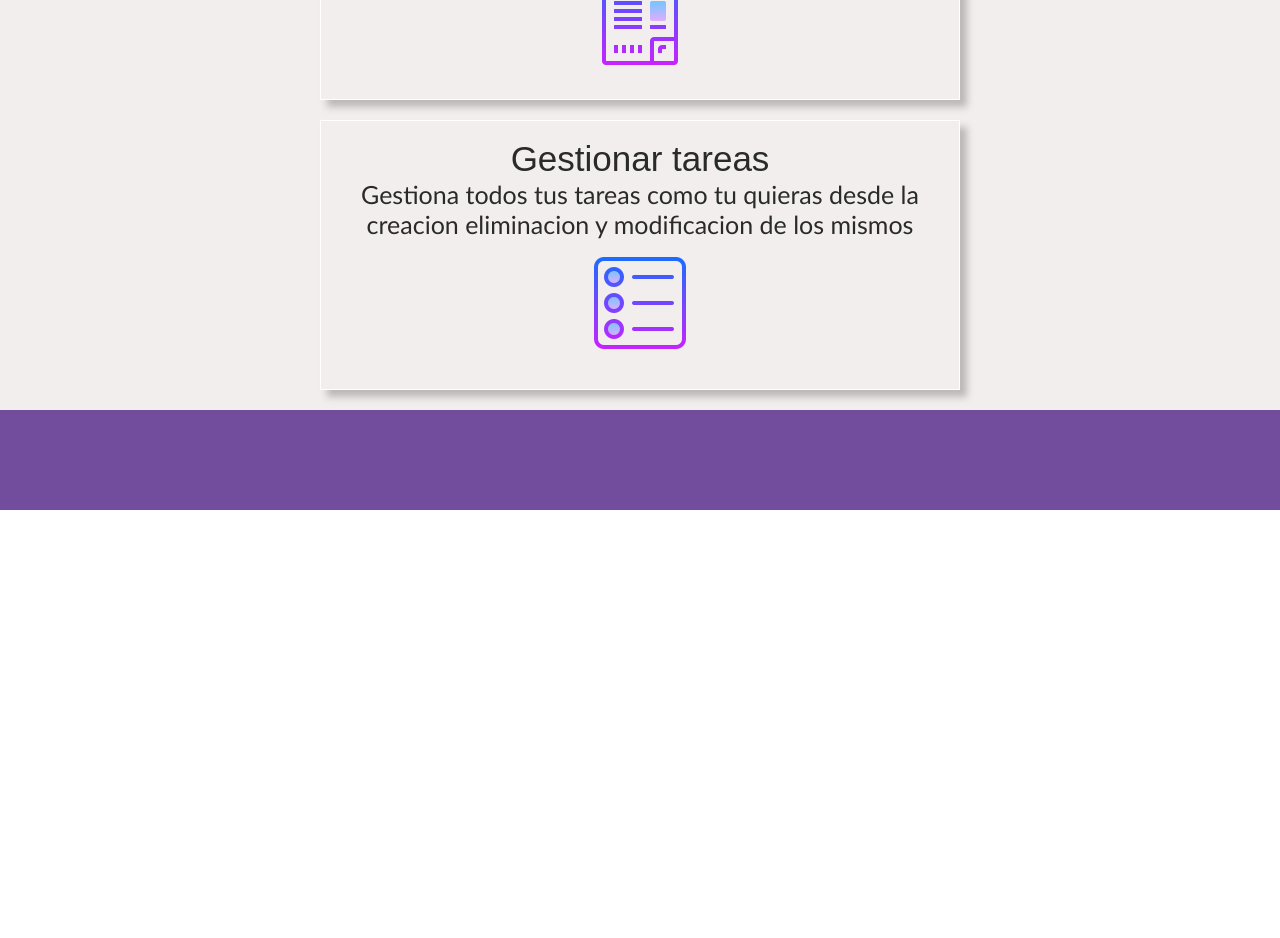
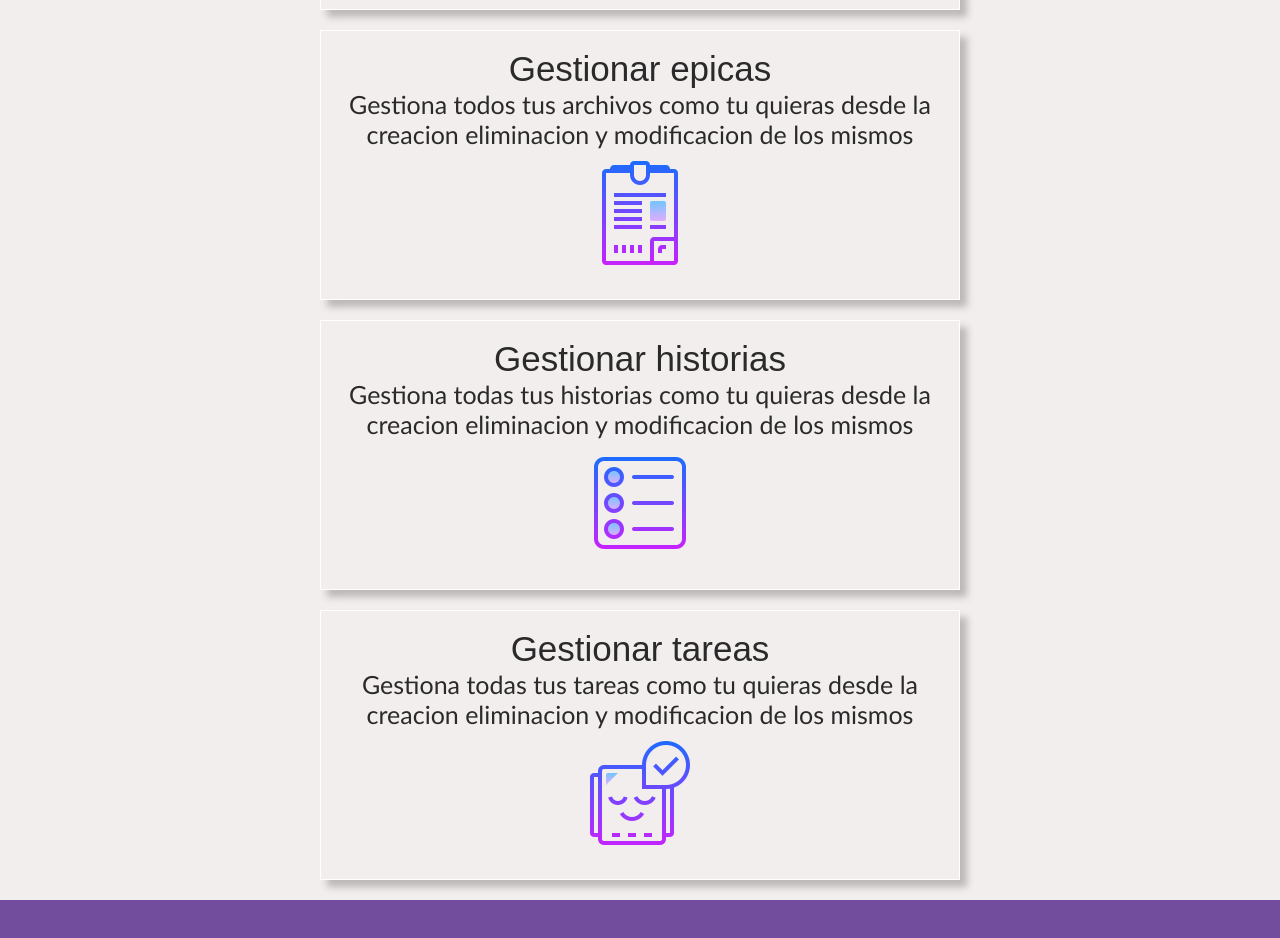
Before and after one commit to facundobrunetti99/Project-final-web, a React (Vite) app: page / in a window 1280 px wide. Shown: the part 460-1398 px from the top of the page. Before the commit the page ends 970 px from the top, so only its background shows below. Built offline with nearby package versions, Linux system fonts and the light colour scheme.

Commit message:
navbar, boxconteiner and dasboard modified

```diff
--- a/src/RouterConfig.jsx
+++ b/src/RouterConfig.jsx
@@ -7,6 +7,7 @@ import Login from "./page/Login";
 import Project from "./page/Project";
 import Dashboard from "../src/page/DashBoard/Dashboard";
 import PublicHome from "./page/PublicHome/PublicHome";
+import Epic from "./page/Epicas/Epic";
 const RouterConfig = ({ isAuthenticated }) => {
   return (
     <Routes>
@@ -15,7 +16,7 @@ const RouterConfig = ({ isAuthenticated }) => {
 
         <Route element={<AuthRouter isAuthenticated={isAuthenticated} />}>
           <Route path="/project" element={<Project />} />
-          <Route path="/project/epics" element={<></>}></Route>
+          <Route path="/project/epics" element={<Epic></Epic>}></Route>
           <Route path="/project/epics/stories" element={<></>}></Route>
           <Route path="/project/epics/stories:task" element={<Task />}></Route>
         </Route>
--- a/src/component/BoxConteiner/BoxConteiner.css
+++ b/src/component/BoxConteiner/BoxConteiner.css
@@ -34,3 +34,6 @@
     font-size: 25px;
     font-family:'Gill Sans', 'Gill Sans MT', Calibri, 'Trebuchet MS', sans-serif;
 }
+.task{
+    width: 128px;
+}
--- a/src/component/BoxConteiner/BoxConteiner.jsx
+++ b/src/component/BoxConteiner/BoxConteiner.jsx
@@ -3,18 +3,23 @@ import "../BoxConteiner/BoxConteiner.css";
 import img1 from "../../img/imgFolder/icons8-folder-128.png";
 import img2 from "../../img/imgFolder/icons8-file-gradient/icons8-file-128.png";
 import img3 from "../../img/imgFolder/task.png";
+import img4 from "../../img/imgFolder/imgtask100.png"
 import { Link } from "react-router-dom";
 const BoxConteiner = ({ title, content, classn }) => {
   let img;
   let dir;
-  if (classn === "folder") {
+  if (classn === "project") {
     img = img1;
     dir = "/project";
-  } else if (classn === "project") {
+  } else if (classn === "epics") {
     img = img2;
-    dir = "/project/task";
-  } else {
+    dir = "/project/epics";
+  } else if(classn==="stories") {
+      dir="/project/epics/stories"
     img = img3;
+  }else if(classn==="task"){
+    dir="/project/epics/stories:task"
+    img = img4;
   }
 
   return (
--- a/src/page/DashBoard/DashBoard.css
+++ b/src/page/DashBoard/DashBoard.css
@@ -4,4 +4,6 @@
   box-sizing: border-box;
   margin: 0;
   padding: 0;
+
+
 }
--- a/src/page/Epicas/Epic.jsx
+++ b/src/page/Epicas/Epic.jsx
@@ -1,9 +1,10 @@
 import React from 'react'
 import "../Epicas/Epic.css"
+import Title from '../../component/Tittle/Title'
 const Epic = () => {
   return (
     <div>
-        <Tilte></Tilte>
+        <Title clas={"title-public-home"} title={"Epicas"}></Title>
     </div>
   )
 }
--- a/src/page/PublicHome/PublicHome.jsx
+++ b/src/page/PublicHome/PublicHome.jsx
@@ -1,7 +1,7 @@
 import React from "react";
 import "../PublicHome/PublicHome.css";
 import BoxConteiner from "../../component/BoxConteiner/BoxConteiner";
-import Titlte from "../../component/Tittle/Titlte";
+import Title from "../../component/Tittle/Title";
 const PublicHome = () => {
   return (
     <div className="public-home">
@@ -9,7 +9,7 @@ const PublicHome = () => {
 
 
 
-      <Titlte clas={"title-public-home"} title={"Gestiona tus proyectos, tareas y aplicaciones"}/>
+      <Title clas={"title-public-home"} title={"Gestiona tus proyectos, tareas y aplicaciones"}/>
 
 
       <div className="conteiner-public-home">
@@ -18,19 +18,26 @@ const PublicHome = () => {
           content={
             "Gestiona todos tus proyectos como tu quieras desde la creacion eliminacion y modificacion de los mismos"
           }
-          classn={"folder"}
+          classn={"project"}
         ></BoxConteiner>
         <BoxConteiner
-          title={"Gestionar archivos  "}
+          title={"Gestionar epicas"}
           content={
             "Gestiona todos tus archivos como tu quieras desde la creacion eliminacion y modificacion de los mismos"
           }
-          classn={"project"}
+          classn={"epics"}
         ></BoxConteiner>
         <BoxConteiner
+          title={"Gestionar historias"}
+          content={
+            "Gestiona todas tus historias como tu quieras desde la creacion eliminacion y modificacion de los mismos"
+          }
+          classn={"stories"}
+        ></BoxConteiner>
+         <BoxConteiner
           title={"Gestionar tareas"}
           content={
-            "Gestiona todos tus tareas como tu quieras desde la creacion eliminacion y modificacion de los mismos"
+            "Gestiona todas tus tareas como tu quieras desde la creacion eliminacion y modificacion de los mismos"
           }
           classn={"task"}
         ></BoxConteiner>
```
Also changed, not shown: src/img/imgFolder/img100.png, src/img/imgFolder/imgtask100.png (added).
